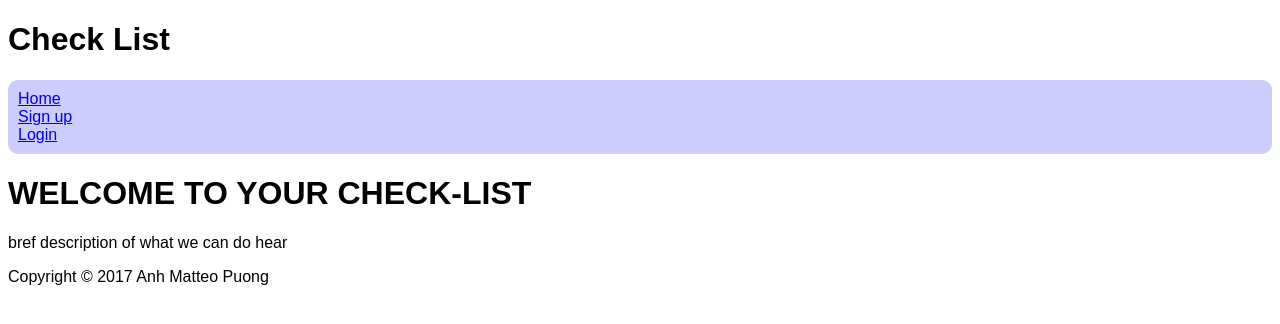
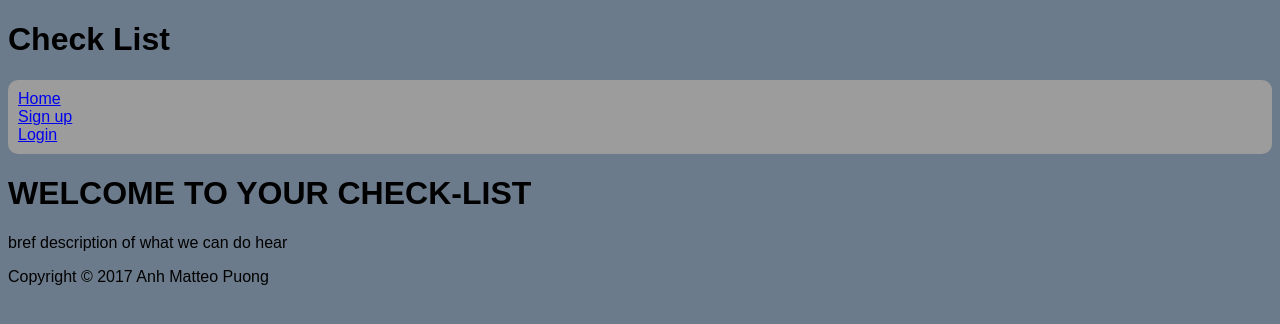
Before and after one commit to MatteoMaso/Webapp_security, a PHP site: page /index.php in a window 1280 px wide. Shown: the top 324 px of the page. Run offline with PHP 8.4, Linux system fonts and the light colour scheme.

Commit message:
Update style.css

```diff
--- a/css/style.css
+++ b/css/style.css
@@ -4,12 +4,13 @@ body
 {
   font-family: Arial, sans-serif;
   overflow: scroll;
+background-color:#6C7B8B;
 }
 
 #main_menu
 {
   list-style-type: none;
-  background-color: #ccf;
+  background-color:#9C9C9C;
   padding: 10px;
   border-radius: 10px;
 }
@@ -37,6 +38,3 @@ input[type="submit"]
     text-decoration:none;
     font-family:helvetica;
     color:black;
-    background:#CFCFCF;
-
-}
```
